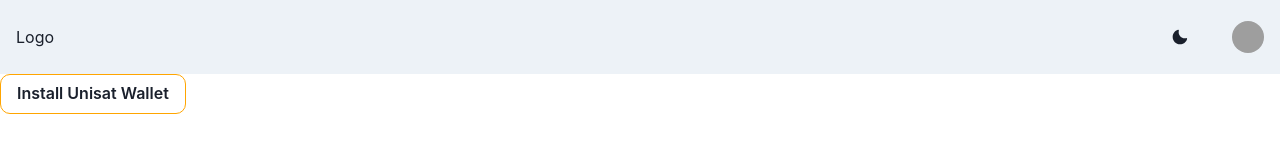
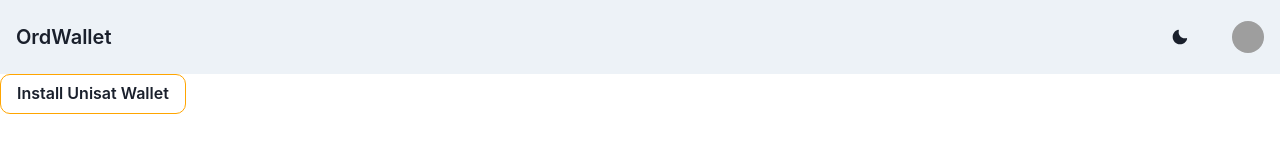
Before and after one commit to skiran017/ordi-wallet, a React (Create React App) app: page / in a window 1280 px wide. Shown: the top 160 px of the page. Built offline with nearby package versions, Linux system fonts and the light colour scheme; grey boxes are pictures that could not be loaded.

Commit message:
update brand name

```diff
--- a/src/components/Navbar.tsx
+++ b/src/components/Navbar.tsx
@@ -10,6 +10,7 @@ import {
   MenuItem,
   MenuDivider,
   useDisclosure,
+  chakra,
   useColorModeValue,
   Stack,
   useColorMode,
@@ -27,7 +28,9 @@ function Navbar() {
     <>
       <Box bg={useColorModeValue('gray.100', 'gray.900')} px={4}>
         <Flex h="74px" alignItems={'center'} justifyContent={'space-between'}>
-          <Box>Logo</Box>
+          <chakra.p fontSize="20px" fontWeight="semibold">
+            OrdWallet
+          </chakra.p>
 
           <Flex alignItems={'center'}>
             <Stack direction={'row'} spacing={7}>
```
